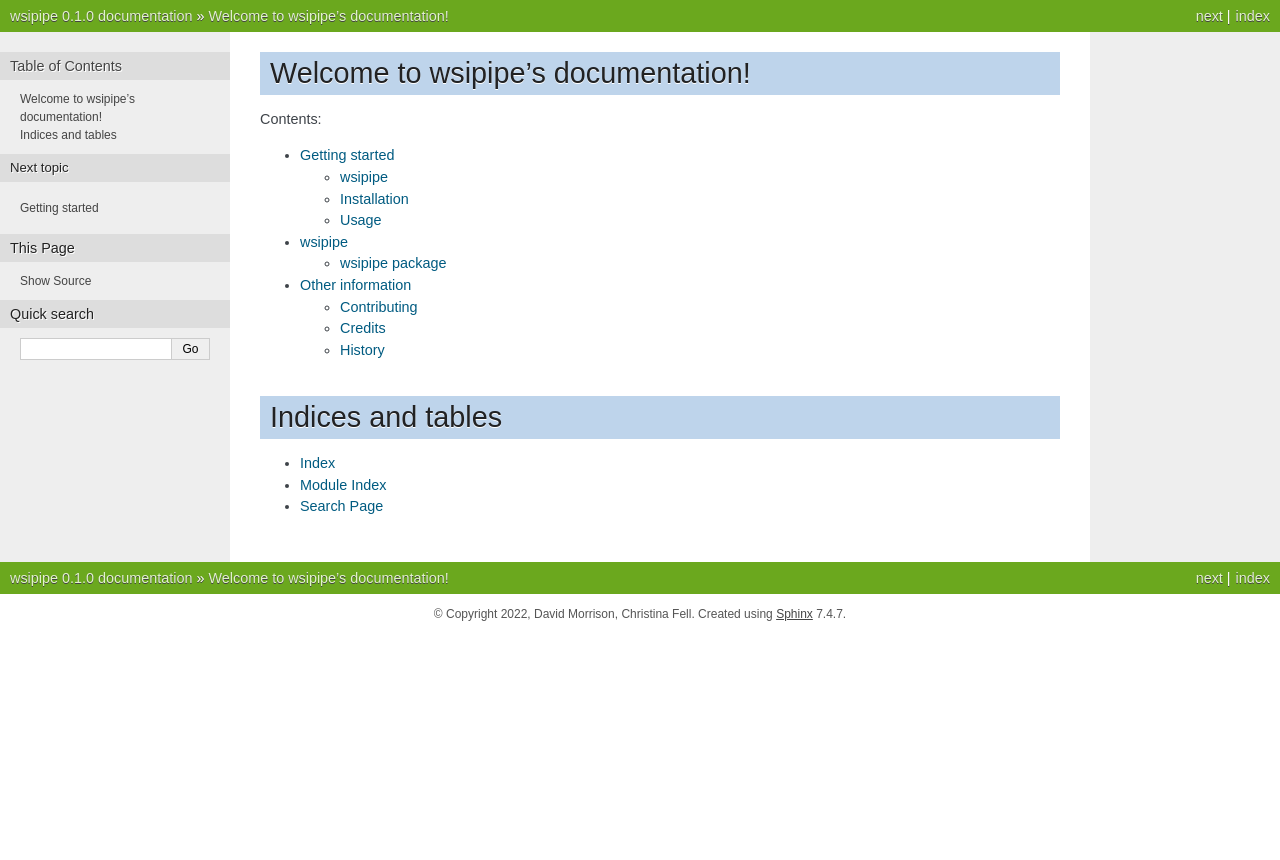
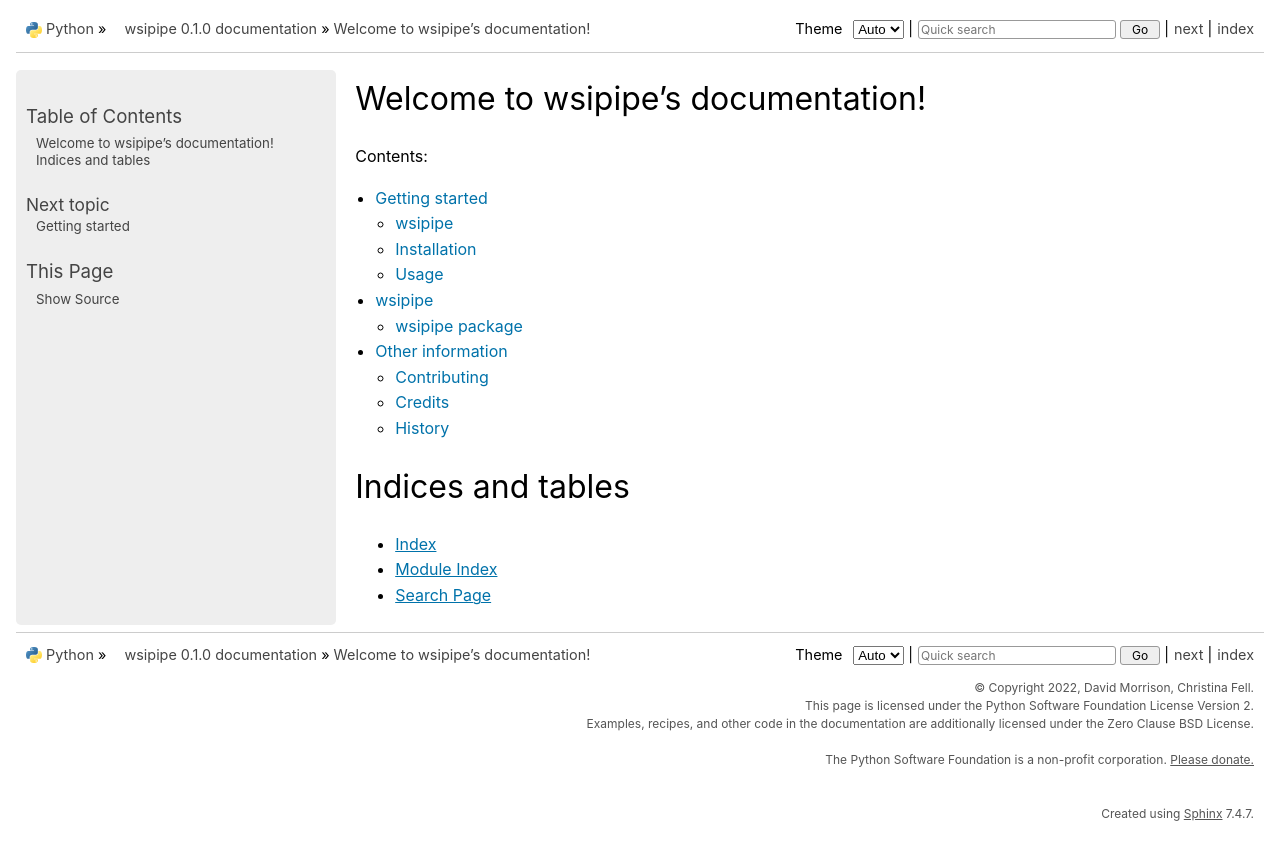
Before and after one commit to StAndrewsMedTech/wsipipe, a Sphinx documentation site: the page built from docs/index.rst, in a window 1280 px wide. Shown: the top 860 px of the page. Built offline with Sphinx 7.4.7, drawn with Linux system fonts in a browser that asks for light colours.

Commit message:
update doc theme

```diff
--- a/docs/conf.py
+++ b/docs/conf.py
@@ -91,7 +91,7 @@ autodoc_typehints = "description"
 # The theme to use for HTML and HTML Help pages.  See the documentation for
 # a list of builtin themes.
 #
-html_theme = 'nature'
+html_theme = 'python_docs_theme'
 
 # Theme options are theme-specific and customize the look and feel of a
 # theme further.  For a list of options available for each theme, see the
```
